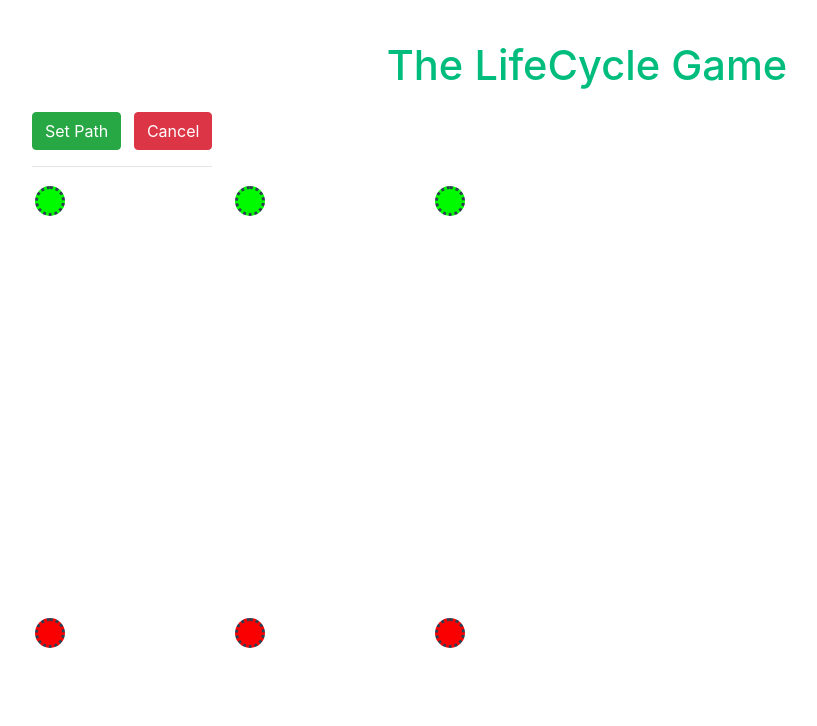
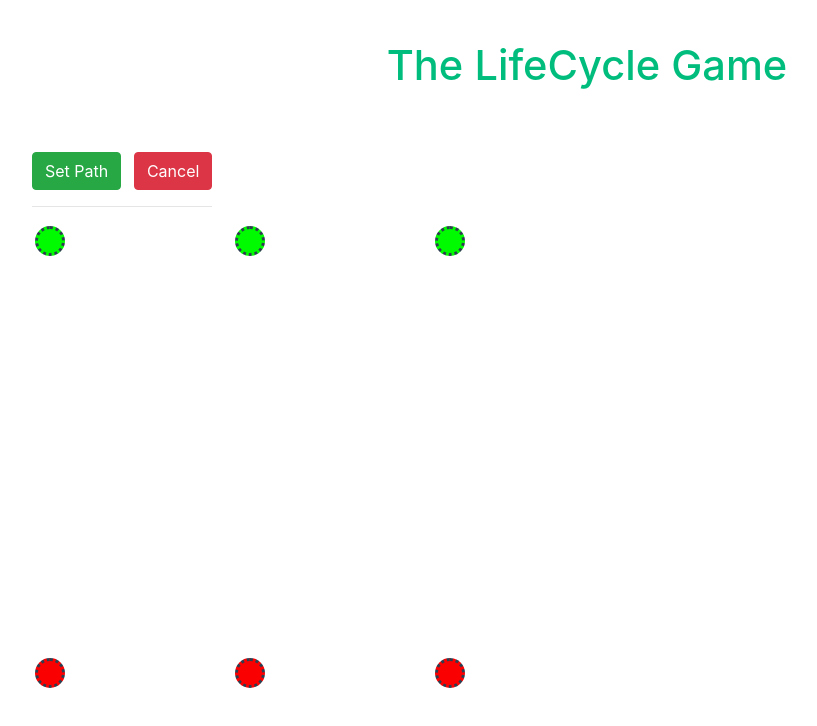
Before and after one commit to jaspreet-shaheed/LifeCycleV2, a Vue app in the folder vue-project/: page / in a window 1280 px wide. Shown: the top 726 px of the page, without its empty margins (53-870 px from the left). Built offline with nearby package versions, Linux system fonts and the light colour scheme.

Commit message:
Correct heading

```diff
--- a/vue-project/src/App.vue
+++ b/vue-project/src/App.vue
@@ -90,7 +90,7 @@ onMounted(() => {
 
 <template>
   <div>
-    <div class="mt-5">
+    <div class="container my-5">
       <Title msg="The LifeCycle Game" style="text-align: center" />
     </div>
 
```
